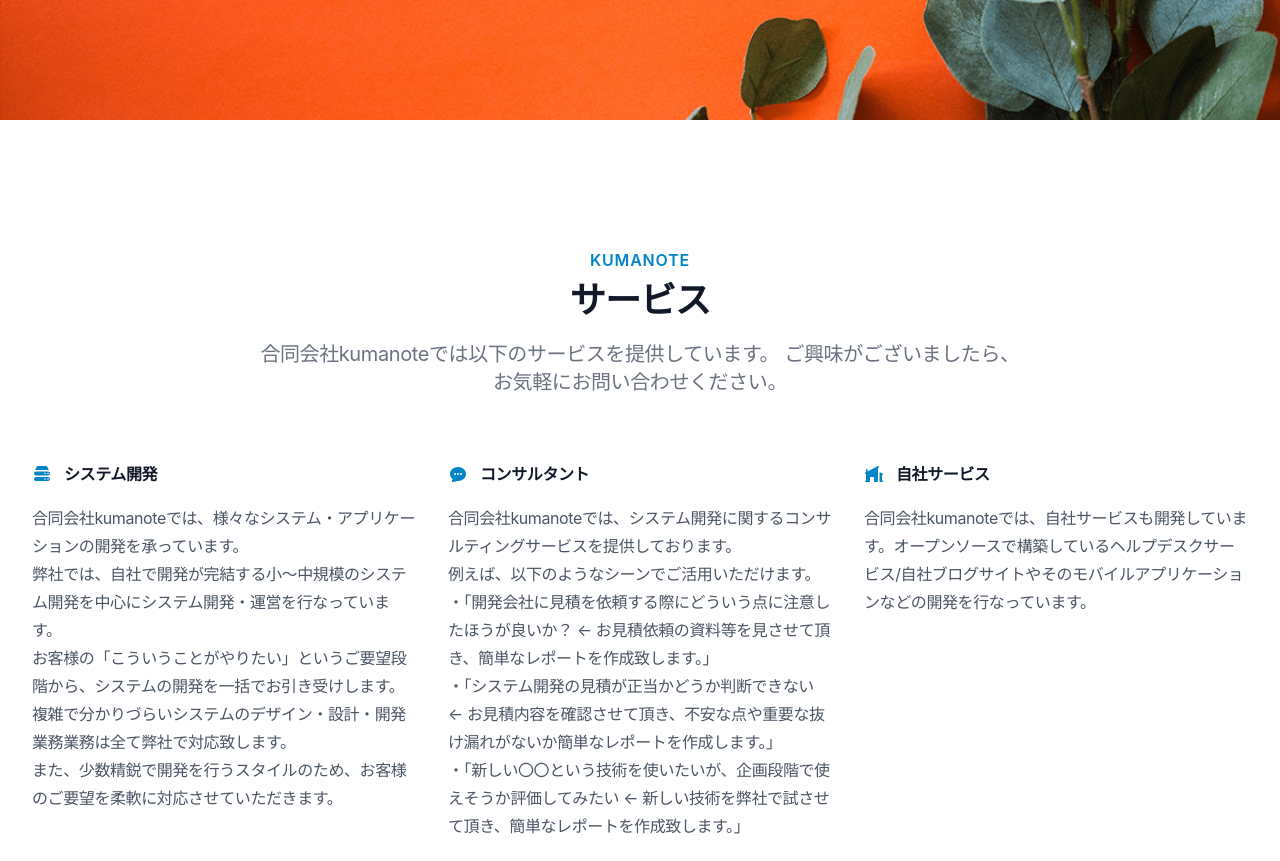
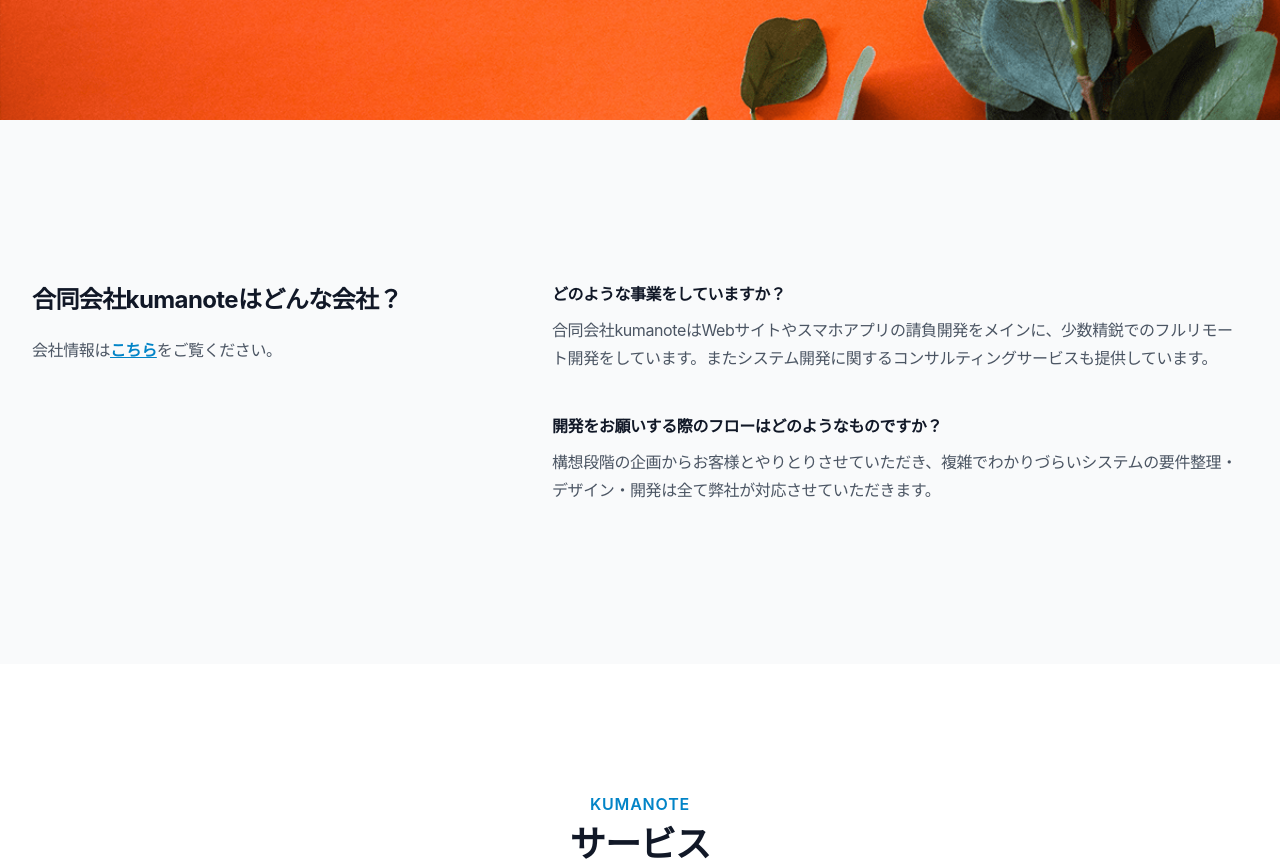
Before and after one commit to kumanote/corporate-web-site, a Nuxt app: page / in a window 1280 px wide. Shown: the part 680-1541 px from the top of the page. Built offline with nearby package versions, Linux system fonts and the light colour scheme; no server answers; a web font is replaced by a local one.

Commit message:
feat: adding top faq

```diff
--- /dev/null
+++ b/components/sections/FaqSection.vue
@@ -0,0 +1,49 @@
+<template>
+  <section class="bg-gray-50 dark:bg-gray-800">
+    <div class="mx-auto max-w-7xl px-6 py-24 sm:pt-32 lg:py-40 lg:px-8">
+      <div class="lg:grid lg:grid-cols-12 lg:gap-8">
+        <div class="lg:col-span-5">
+          <h2
+            class="text-2xl font-bold leading-10 tracking-tight text-gray-900"
+          >
+            合同会社kumanoteはどんな会社？
+          </h2>
+          <p class="mt-4 text-base leading-7 text-gray-600">
+            会社情報は<NuxtLink
+              href="/about"
+              class="text-primary-600 hover:text-primary-500 underline font-semibold"
+              >こちら</NuxtLink
+            >をご覧ください。
+          </p>
+        </div>
+        <div class="mt-10 lg:col-span-7 lg:mt-0">
+          <dl class="space-y-10">
+            <div v-for="faq in faqs" :key="faq.question">
+              <dt class="text-base font-semibold leading-7 text-gray-900">
+                {{ faq.question }}
+              </dt>
+              <dd class="mt-2 text-base leading-7 text-gray-600">
+                {{ faq.answer }}
+              </dd>
+            </div>
+          </dl>
+        </div>
+      </div>
+    </div>
+  </section>
+</template>
+
+<script setup>
+  const faqs = [
+    {
+      question: 'どのような事業をしていますか？',
+      answer:
+        '合同会社kumanoteはWebサイトやスマホアプリの請負開発をメインに、少数精鋭でのフルリモート開発をしています。またシステム開発に関するコンサルティングサービスも提供しています。',
+    },
+    {
+      question: '開発をお願いする際のフローはどのようなものですか？',
+      answer:
+        '構想段階の企画からお客様とやりとりさせていただき、複雑でわかりづらいシステムの要件整理・デザイン・開発は全て弊社が対応させていただきます。',
+    },
+  ]
+</script>
--- a/pages/index.vue
+++ b/pages/index.vue
@@ -2,6 +2,7 @@
   import AppFooter from '~/components/footers/AppFooter.vue'
   import AppHero from '~/components/heros/AppHero.vue'
   import AppHeader from '~/components/headers/AppHeader.vue'
+  import FaqSection from '~/components/sections/FaqSection.vue'
   import ServiceListSection from '~/components/sections/ServiceListSection.vue'
   import BlogSection from '~/components/sections/BlogSection.vue'
   import { ActivitySearchResult } from '~/api/schema/blog/activity'
@@ -28,6 +29,7 @@
   </div>
   <main>
     <AppHero />
+    <FaqSection />
     <ServiceListSection />
     <BlogSection
       v-if="activitiesSearchResult?.list"
```
